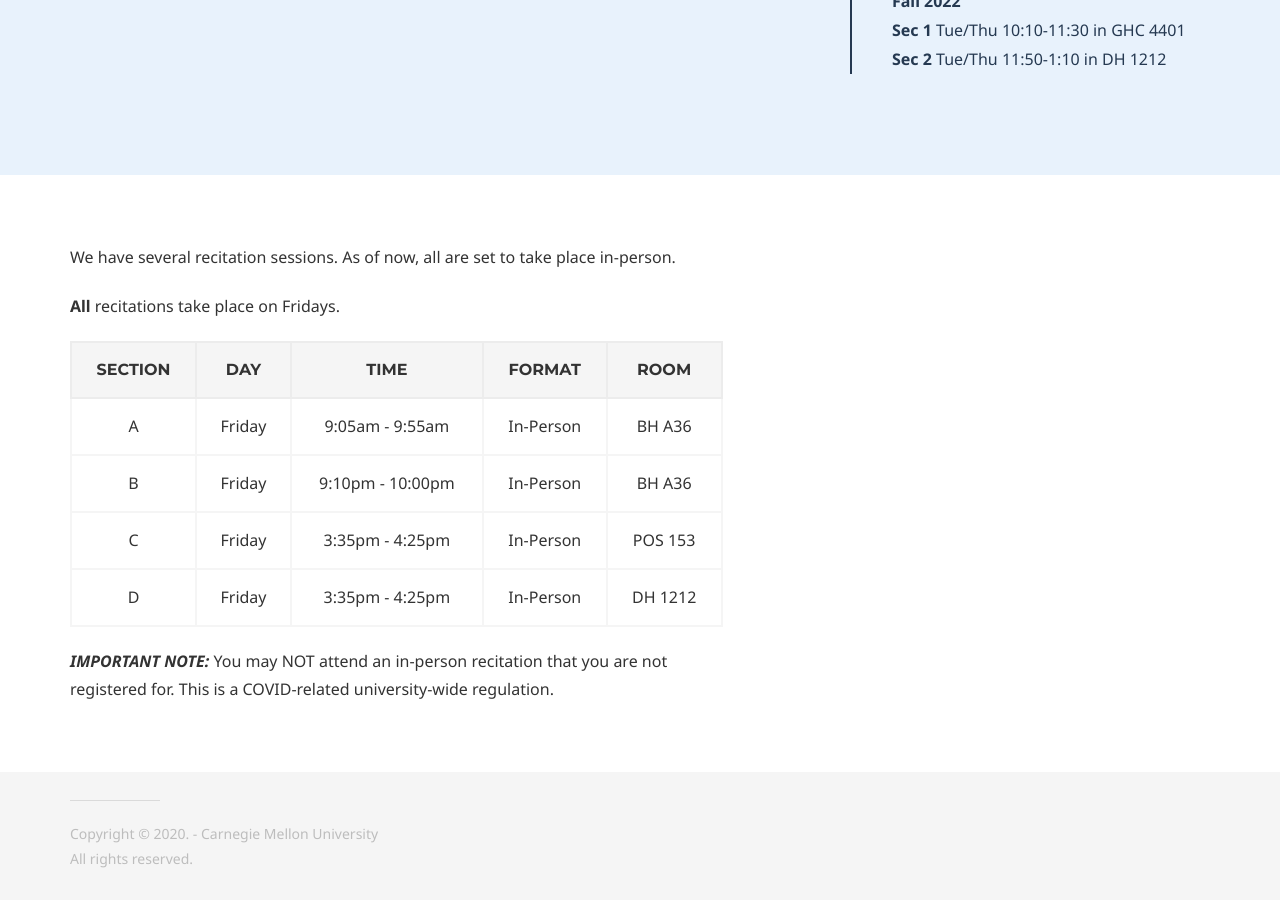
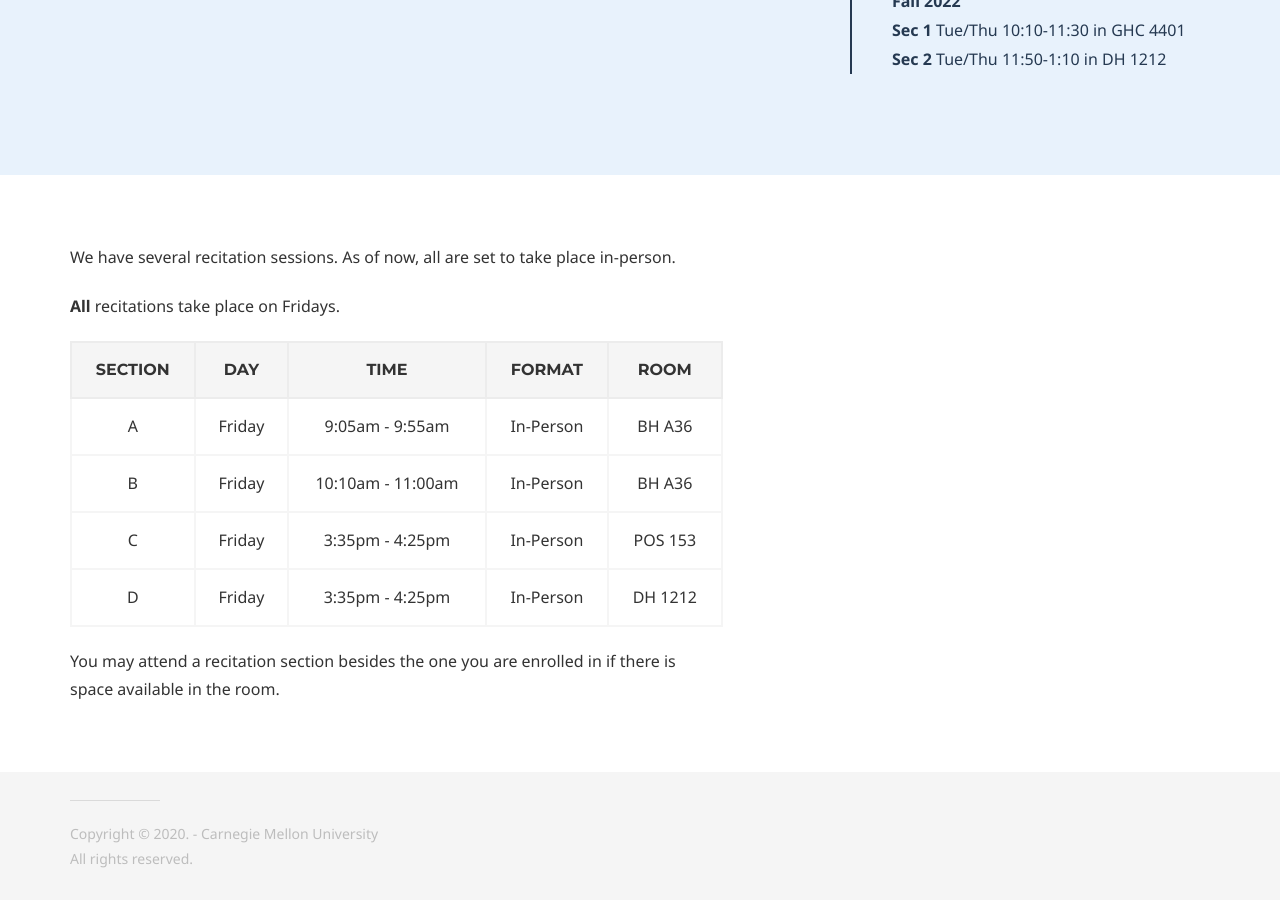
Before and after one commit to 15-440/website, a Jekyll site: the page built from recitations.md, in a window 1280 px wide and 900 px high, scrolled down 706 px. Built offline with Jekyll 4.4.1, drawn with Linux system fonts in a browser that asks for light colours.

Commit message:
update recitation time and rule

```diff
--- a/recitations.md
+++ b/recitations.md
@@ -17,10 +17,10 @@ We have several recitation sessions. As of now, all are set to take place in-per
 | Section |    Day    |        Time       |   Format  |   Room    |
 |:-------:|:---------:|:-----------------:|:---------:|:---------:|
 |    A    |  Friday   |  9:05am - 9:55am  | In-Person |   BH A36  |
-|    B    |  Friday   |  9:10pm - 10:00pm | In-Person |   BH A36  |
+|    B    |  Friday   |  10:10am - 11:00am | In-Person |   BH A36  |
 |    C    |  Friday   |  3:35pm - 4:25pm  | In-Person |  POS 153  |
 |    D    |  Friday   |  3:35pm - 4:25pm  | In-Person |  DH 1212  |
 
 
 
-_**IMPORTANT NOTE:**_ You may NOT attend an in-person recitation that you are not registered for. This is a COVID-related university-wide regulation.
+You may attend a recitation section besides the one you are enrolled in if there is space available in the room.
```
